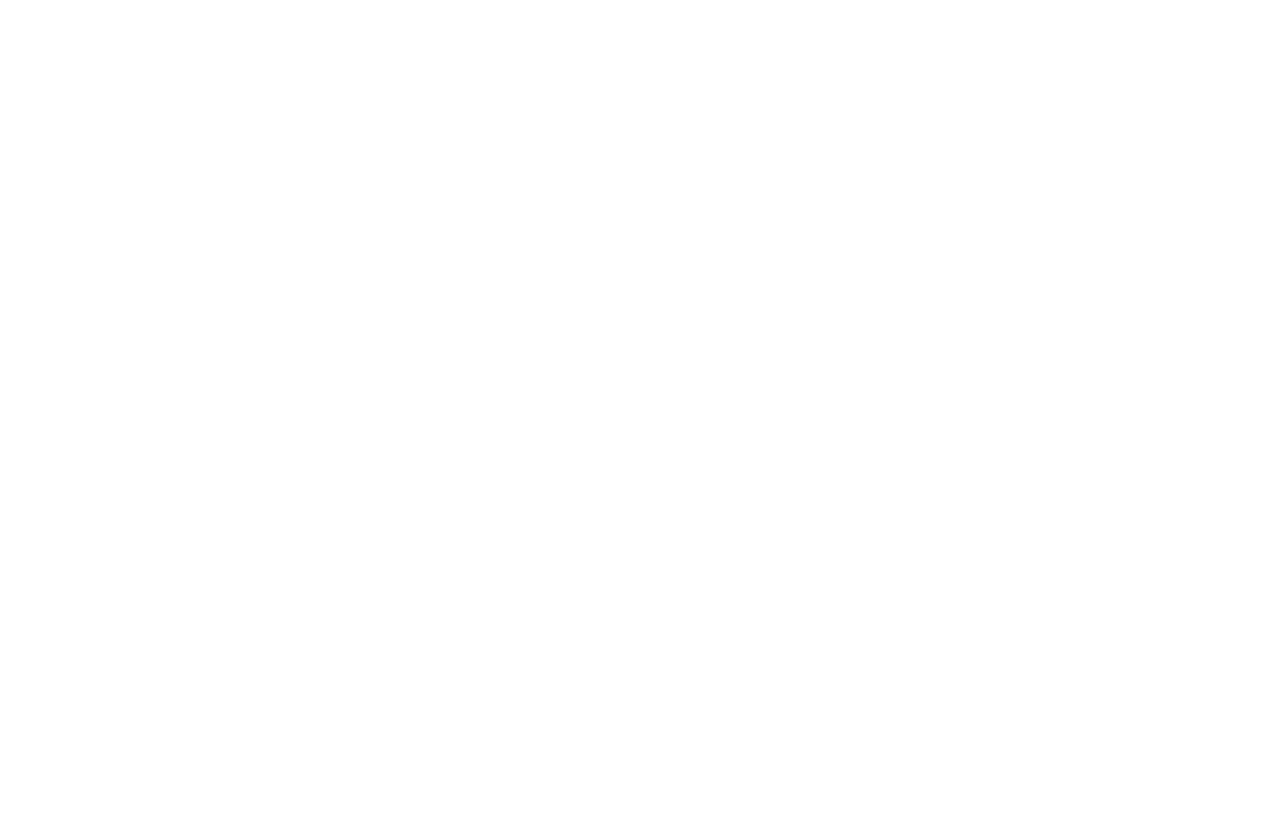
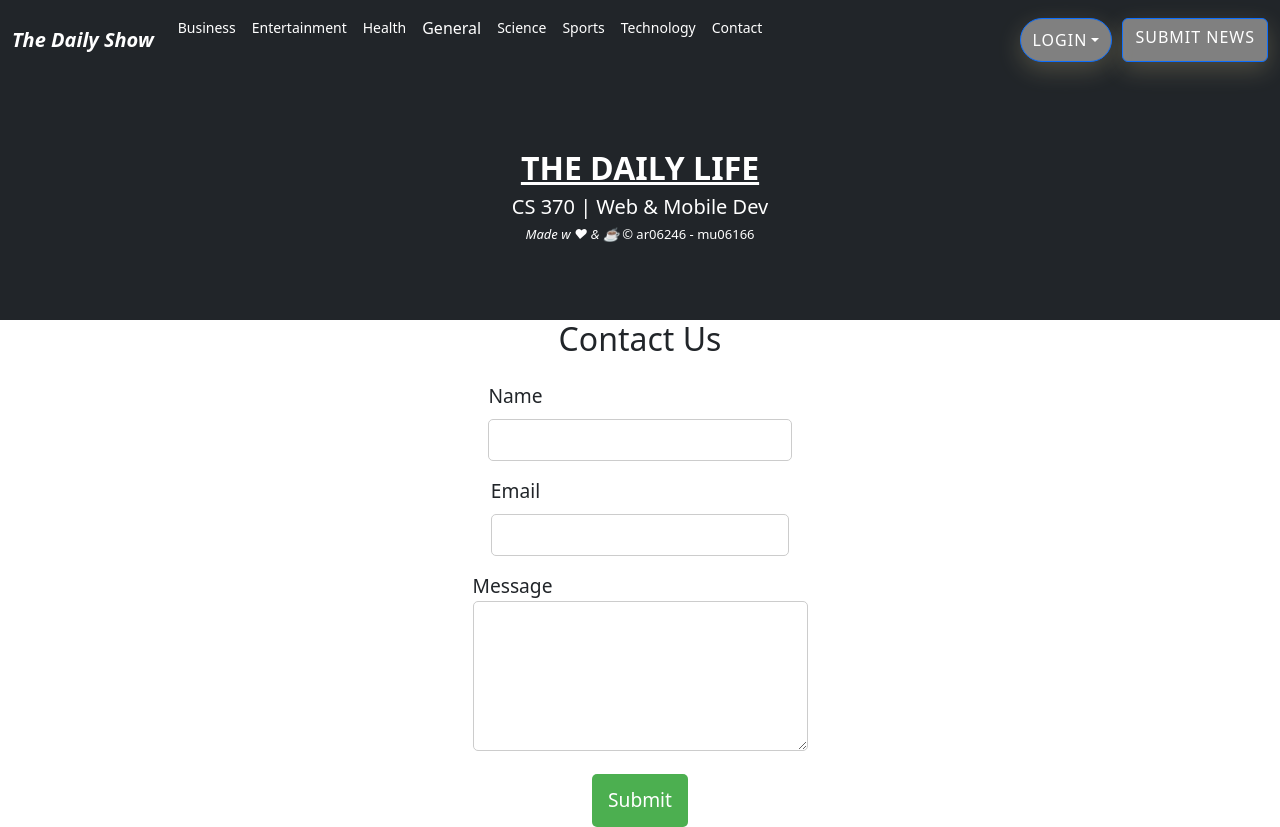
Before and after one commit to MustafaUsman/django_to_react, a React (Create React App) app: page /contact in a window 1280 px wide. Before the commit this address had no page. Before the commit the page ends 800 px from the top, so only its background shows below. Built offline with nearby package versions, Linux system fonts and the light colour scheme.

Commit message:
Contact Form added

```diff
--- a/src/App.js
+++ b/src/App.js
@@ -8,6 +8,7 @@
 import { useState } from "react";
 import { Home } from "./pages/Home.jsx";
 import { Homepost } from "./pages/Homepost.jsx";
+import { Contact } from "./pages/Contact.jsx";
 
 function App() {
   const [isAuthenticated, setIsAuthenticated] = useState(false);
@@ -23,7 +24,7 @@
         <Route path="/" element={<Home />} />
         <Route path="/homepost" element={<Homepost />} />
 
-
+        <Route path="/contact" element={<Contact />} />
 
           {/* <Route path="/login" element={<LoginPage />} /> */}
           <Route path="/login" element={<LoginPage onSuccessfulLogin={setIsAuthenticated} />} />
--- /dev/null
+++ b/src/components/ContactForm.css
@@ -0,0 +1,57 @@
+form {
+    width: 500px;
+    margin: auto;
+    display: flex;
+    flex-direction: column;
+    align-items: center;
+  }
+
+
+  label {
+    display: block;
+    font-size: 1.2rem;
+    margin-top: 1rem;
+  }
+
+  input[type="text"],
+  input[type="email"],
+  textarea {
+    width: 100%;
+    padding: 0.5rem;
+    border-radius: 5px;
+    border: 1px solid #ccc;
+    font-size: 1rem;
+    margin-top: 0.5rem;
+  }
+
+  textarea {
+    height: 150px;
+  }
+
+  button[type="submit"] {
+    background-color: #4caf50;
+    border: none;
+    color: white;
+    padding: 0.75rem 1rem;
+    font-size: 1.2rem;
+    border-radius: 5px;
+    cursor: pointer;
+    margin-top: 1rem;
+    transition: background-color 0.2s ease;
+  }
+
+  button[type="submit"]:hover {
+    background-color: #3e8e41;
+  }
+
+  ul {
+    list-style: none;
+    margin: 0;
+    padding: 0;
+  }
+
+  li {
+    margin-bottom: 0.5rem;
+    font-size: 1rem;
+    color: red;
+  }
--- /dev/null
+++ b/src/components/Contact_form.jsx
@@ -0,0 +1,96 @@
+import { useState } from "react";
+import "./ContactForm.css";
+
+export default function ContactForm() {
+  const [name, setName] = useState("");
+  const [email, setEmail] = useState("");
+  const [message, setMessage] = useState("");
+  const [errors, setErrors] = useState([]);
+
+  const handleSubmit = (event) => {
+    event.preventDefault();
+    const errors = [];
+
+    // Validate name
+    if (!name) {
+      errors.push("Name is required.");
+    }
+
+    // Validate email
+    if (!email) {
+      errors.push("Email is required.");
+    } else if (!/\S+@\S+\.\S+/.test(email)) {
+      errors.push("Email is invalid.");
+    }
+
+    // Validate message
+    if (!message) {
+      errors.push("Message is required.");
+    }
+
+    // If there are errors, display them and prevent form submission
+    if (errors.length > 0) {
+      setErrors(errors);
+    } else {
+      // If no errors, submit form
+      const formData = { name, email, message };
+      console.log(formData);
+      alert("Form submitted successfully!");
+      setName("");
+      setEmail("");
+      setMessage("");
+    }
+  };
+
+
+  return (
+    <form onSubmit={handleSubmit} className="contact-form">
+      <h2>Contact Us</h2>
+      {errors.length > 0 && (
+        <div className="error-messages">
+          <ul>
+            {errors.map((error, index) => (
+              <li key={index}>{error}</li>
+            ))}
+          </ul>
+        </div>
+      )}
+
+      <div className="form-input">
+        <label>
+          Name
+          <input
+            type="text"
+            value={name}
+            onChange={(event) => setName(event.target.value)}
+          />
+        </label>
+      </div>
+
+      <div className="form-input">
+        <label>
+          Email
+          <input
+            type="email"
+            value={email}
+            onChange={(event) => setEmail(event.target.value)}
+          />
+        </label>
+      </div>
+
+      <div className="form-input">
+        <label>
+          Message
+          <textarea
+            value={message}
+            onChange={(event) => setMessage(event.target.value)}
+          />
+        </label>
+      </div>
+
+      <div className="form-submit">
+        <button type="submit">Submit</button>
+      </div>
+    </form>
+  );
+}
--- a/src/components/Navbar.jsx
+++ b/src/components/Navbar.jsx
@@ -33,7 +33,7 @@
                   aria-current="page"
                   to="/business"
                 >
-                  Business
+                  <p>Business</p>
                 </Link>
               </li>
               <li className="nav-item">
@@ -42,7 +42,7 @@
                   aria-current="page"
                   to="/entertainment"
                 >
-                  Entertainment
+                  <p>Entertainment</p>
                 </Link>
               </li>
               <li className="nav-item">
@@ -51,7 +51,7 @@
                   aria-current="page"
                   to="/health"
                 >
-                  Health
+                  <p>Health</p>
                 </Link>
               </li>
               <li className="nav-item">
@@ -69,7 +69,7 @@
                   aria-current="page"
                   to="/science"
                 >
-                  Science
+                  <p>Science</p>
                 </Link>
               </li>
               <li className="nav-item">
@@ -78,7 +78,7 @@
                   aria-current="page"
                   to="/sports"
                 >
-                  Sports
+                  <p>Sports</p>
                 </Link>
               </li>
               <li className="nav-item">
@@ -87,7 +87,16 @@
                   aria-current="page"
                   to="/technology"
                 >
-                  Technology
+                  <p>Technology</p>
+                </Link>
+              </li>
+              <li className="nav-item">
+                <Link
+                  className="nav-link active text-white"
+                  aria-current="page"
+                  to="/contact"
+                >
+                  <p>Contact</p>
                 </Link>
               </li>
             </ul>
@@ -101,12 +110,15 @@
                     id="dropdownMenuButton"
                     data-bs-toggle="dropdown"
                     aria-expanded="false"
-                      style={{ backgroundColor: "grey", color: "white" }}
+                    style={{ backgroundColor: 'grey', color: 'white' }}
                   >
                     Hey User
                   </button>
 
-                    <ul className="dropdown-menu" aria-labelledby="dropdownMenuButton">
+                  <ul
+                    className="dropdown-menu"
+                    aria-labelledby="dropdownMenuButton"
+                  >
                     <li>
                       <button
                         className="dropdown-item"
@@ -125,12 +137,15 @@
                     id="dropdownMenuButton"
                     data-bs-toggle="dropdown"
                     aria-expanded="false"
-                      style={{ backgroundColor: "grey", color: "white" }}
+                    style={{ backgroundColor: 'grey', color: 'white' }}
                   >
                     Login
                   </button>
 
-                    <ul className="dropdown-menu" aria-labelledby="dropdownMenuButton">
+                  <ul
+                    className="dropdown-menu"
+                    aria-labelledby="dropdownMenuButton"
+                  >
                     <li>
                       <Link to="/login" className="dropdown-item">
                         Login
@@ -140,6 +155,7 @@
                 </>
               )}
             </div>
+
 
               <div className="d-flex" style={{ marginLeft: "10px" }}>
                 <Link
--- /dev/null
+++ b/src/pages/Contact.jsx
@@ -0,0 +1,14 @@
+import React from "react";
+import { Card } from "../components/Card";
+import { Navbar } from "../components/Navbar";
+import ContactForm from "../components/Contact_form";
+
+
+export const Contact = () => {
+    return (
+        <div>
+            <Navbar />
+            <Card/>
+            <ContactForm/>
+        </div>
+)};
```
Lines whose indentation alone changed are shown as unchanged.
